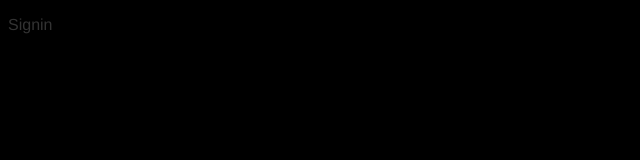
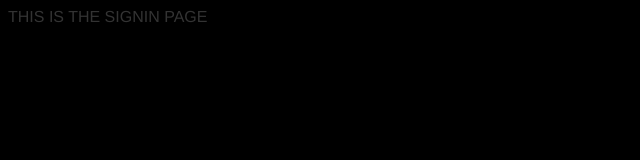
Before and after one commit to ohmymario/netflix-clone, a React (Create React App) app: page /signin in a window 1280 px wide. Shown: the top 160 px of the page, without its empty margins (0-640 px from the left). Built offline with nearby package versions, Linux system fonts and the light colour scheme.

Commit message:
Extract routes and create individual pages

```diff
--- a/src/App.js
+++ b/src/App.js
@@ -1,28 +1,24 @@
 import React from 'react';
 import { BrowserRouter as Router, Switch, Route } from 'react-router-dom';
-import JumbotronContainer from './containers/jumbotron';
-import FooterContainer from './containers/footer';
-import FaqsContainer from './containers/faqs';
+import { Home, Signin, Signup, Browse } from './pages';
+
+import * as ROUTES from './constants/routes';
 
 function App() {
   return (
     <Router>
       <Switch>
-        <Route exact path="/">
-          <>
-            <JumbotronContainer />
-            <FaqsContainer />
-            <FooterContainer />
-          </>
+        <Route exact path={ROUTES.HOME}>
+          <Home />
         </Route>
-        <Route path="/signin">
-          <p>Signin</p>
+        <Route path={ROUTES.SIGNUP}>
+          <Signup />
         </Route>
-        <Route path="/signup">
-          <p>Signup</p>
+        <Route path={ROUTES.SIGNIN}>
+          <Signin />
         </Route>
-        <Route path="/browse">
-          <p>Browse</p>
+        <Route path={ROUTES.BROWSE}>
+          <Browse />
         </Route>
       </Switch>
     </Router>
--- /dev/null
+++ b/src/constants/routes.js
@@ -0,0 +1,6 @@
+const HOME = '/';
+const SIGNUP = '/signup';
+const SIGNIN = '/signin';
+const BROWSE = '/browse';
+
+export { HOME, SIGNIN, SIGNUP, BROWSE };
--- /dev/null
+++ b/src/pages/Browse.js
@@ -0,0 +1,5 @@
+import React from 'react';
+
+const Browse = () => <div>THIS IS THE BROWSE PAGE</div>;
+
+export default Browse;
--- /dev/null
+++ b/src/pages/Home.js
@@ -0,0 +1,15 @@
+import React from 'react';
+
+import JumbotronContainer from '../containers/jumbotron';
+import FooterContainer from '../containers/footer';
+import FaqsContainer from '../containers/faqs';
+
+const Home = () => (
+  <>
+    <JumbotronContainer />
+    <FaqsContainer />
+    <FooterContainer />
+  </>
+);
+
+export default Home;
--- /dev/null
+++ b/src/pages/Signin.js
@@ -0,0 +1,5 @@
+import React from 'react';
+
+const Signin = () => <div>THIS IS THE SIGNIN PAGE</div>;
+
+export default Signin;
--- /dev/null
+++ b/src/pages/Signup.js
@@ -0,0 +1,5 @@
+import React from 'react';
+
+const Signup = () => <div>THIS IS THE SIGNUP PAGE</div>;
+
+export default Signup;
--- /dev/null
+++ b/src/pages/index.js
@@ -0,0 +1,6 @@
+// More simple imports from pages folder
+
+export { default as Home } from './Home';
+export { default as Signup } from './Signup';
+export { default as Signin } from './Signin';
+export { default as Browse } from './Browse';
```
